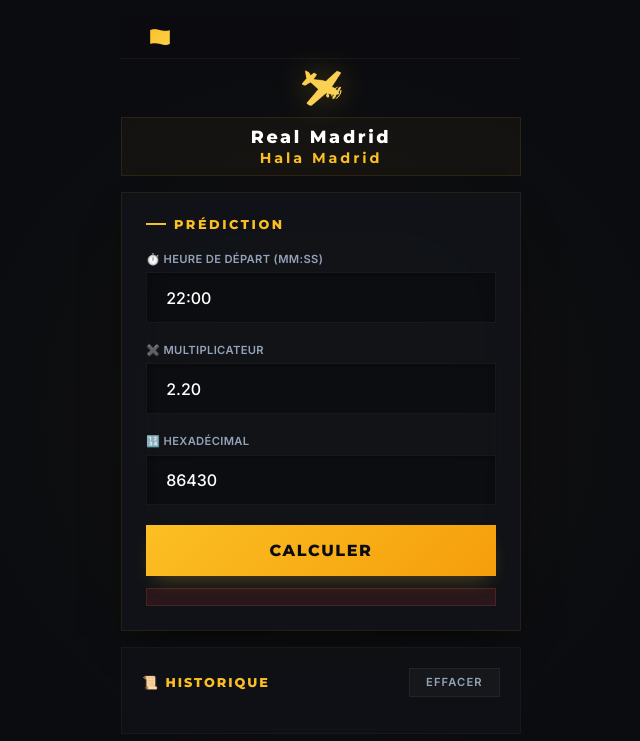
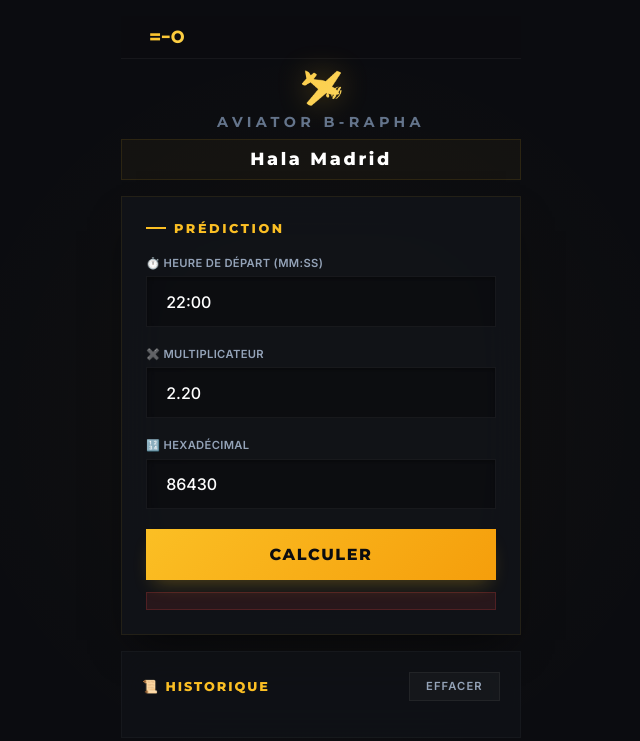
Before and after one commit to rapha007-arch/hala, a plain HTML site: page index.html in a window 1280 px wide. Shown: the whole page, without its empty margins (319-959 px from the left). Drawn offline with Linux system fonts and the light colour scheme.

Commit message:
Update index.html

```diff
--- a/index.html
+++ b/index.html
@@ -460,7 +460,7 @@
             <div class="header-left">
                 <div class=""></div>
                 <div>
-                    <h1>🏴‍☠️</h1>
+                    <h1>=-O</h1>
                     <p></p>
                 </div>
             </div>
@@ -468,12 +468,12 @@
 
         <div class="title-section">
             <h1>🛩️</h1>
-            <p></p>
+            <p>Aviator B-Rapha</p>
         </div>
 
         <div class="realmadrid-text">
-            <div class="main">Real Madrid</div>
-            <div class="hala">Hala Madrid</div>
+            <div class="main">Hala Madrid</div>
+            <div class="hala"></div>
         </div>
 
         <div class="card">
```
